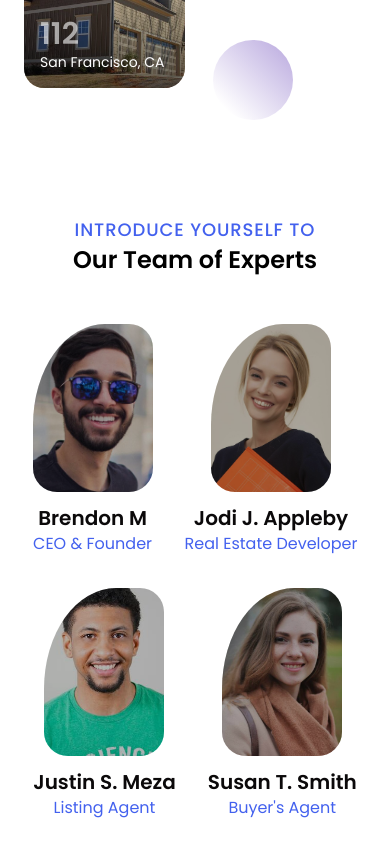
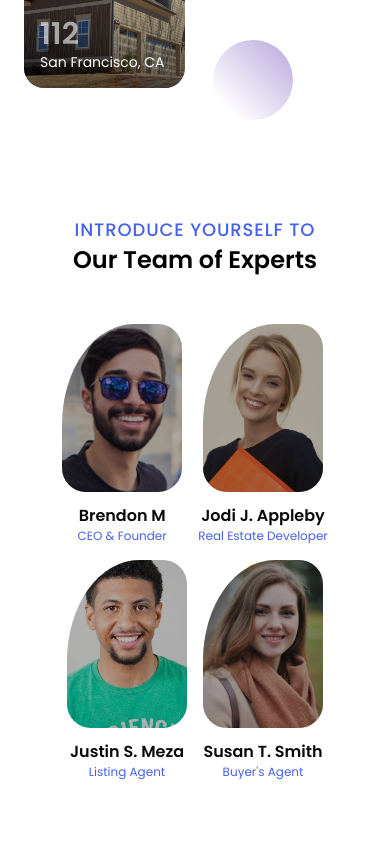
Before and after one commit to IdrisRoti/hommez, a Next.js app: page / in a window 390 px wide. Shown: the part 7176-8020 px from the top of the page. After the commit the page ends 7980 px from the top, so only its background shows below. Built offline with nearby package versions, Linux system fonts and the light colour scheme.

Commit message:
fix: fit 2 cards in a row on mobile - team experts

```diff
--- a/components/landing/TeamExperts.tsx
+++ b/components/landing/TeamExperts.tsx
@@ -6,7 +6,7 @@ export default function TeamExperts() {
     <section className="contain mt-4 text-center">
         <h2 className="text-secondary text-lg md:text-xl md:mb-2 lg:mb-4 text-center font-medium tracking-wider uppercase">Introduce yourself to</h2>
         <h3 className="mb-3 md:mb-5 font-semibold text-2xl md:text-4xl text-center">Our Team of Experts</h3>
-        <div className="flex flex-wrap items-center justify-center gap-[2rem] md:gap-[4rem] mt-12">
+        <div className="flex flex-wrap items-center justify-center gap-[1rem] md:gap-[4rem] mt-12">
             {
                 teamExperts.map((expert) => (
                     <div key={expert.id} className="flex flex-col items-center">
@@ -18,8 +18,8 @@ export default function TeamExperts() {
                                 alt={expert.name}
                             />
                         </div>
-                        <h2 className="text-textDarker font-semibold md:mt-6 md:mb-3 text-xl md:text-3xl">{expert.name}</h2>
-                        <h3 className="text-secondary">{expert.title}</h3>
+                        <h2 className="text-textDarker font-semibold md:mt-6 md:mb-3 md:text-3xl">{expert.name}</h2>
+                        <h3 className="text-secondary text-xs">{expert.title}</h3>
                     </div>
                 ))
             }
```
